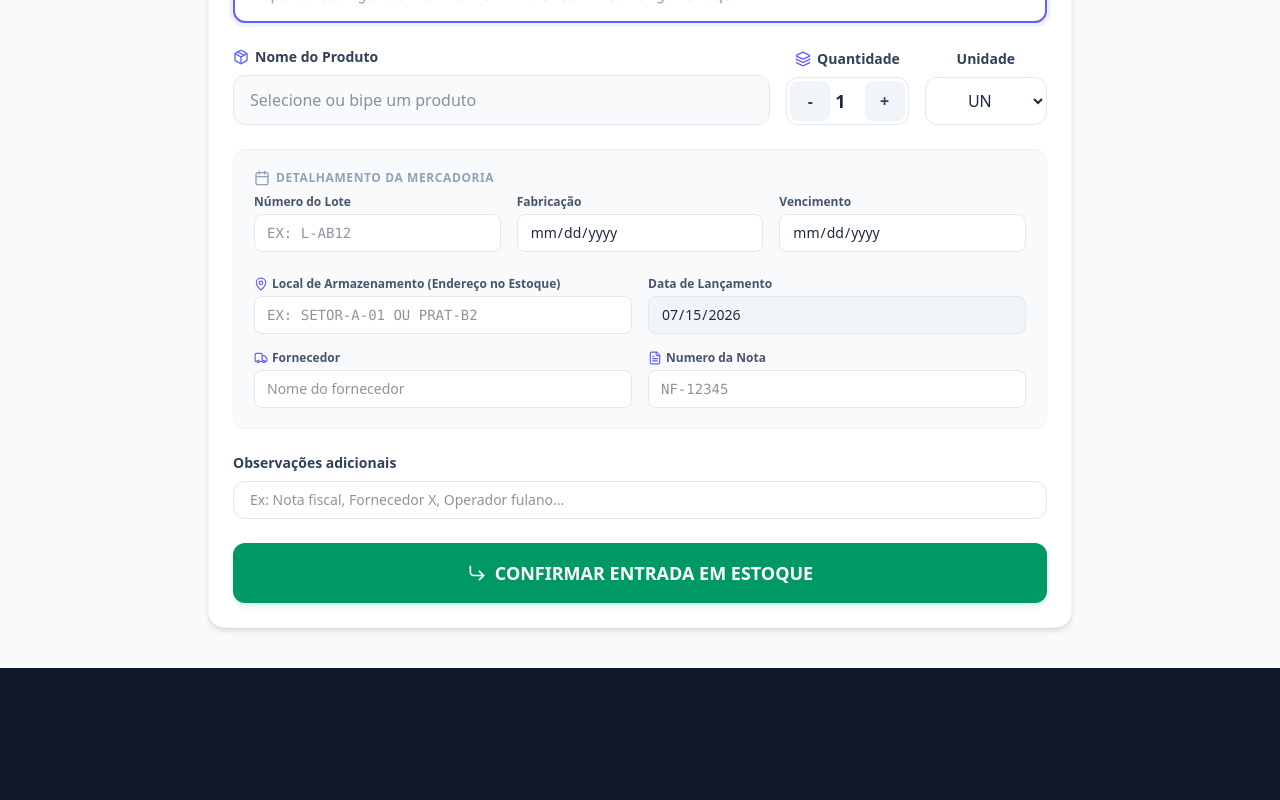
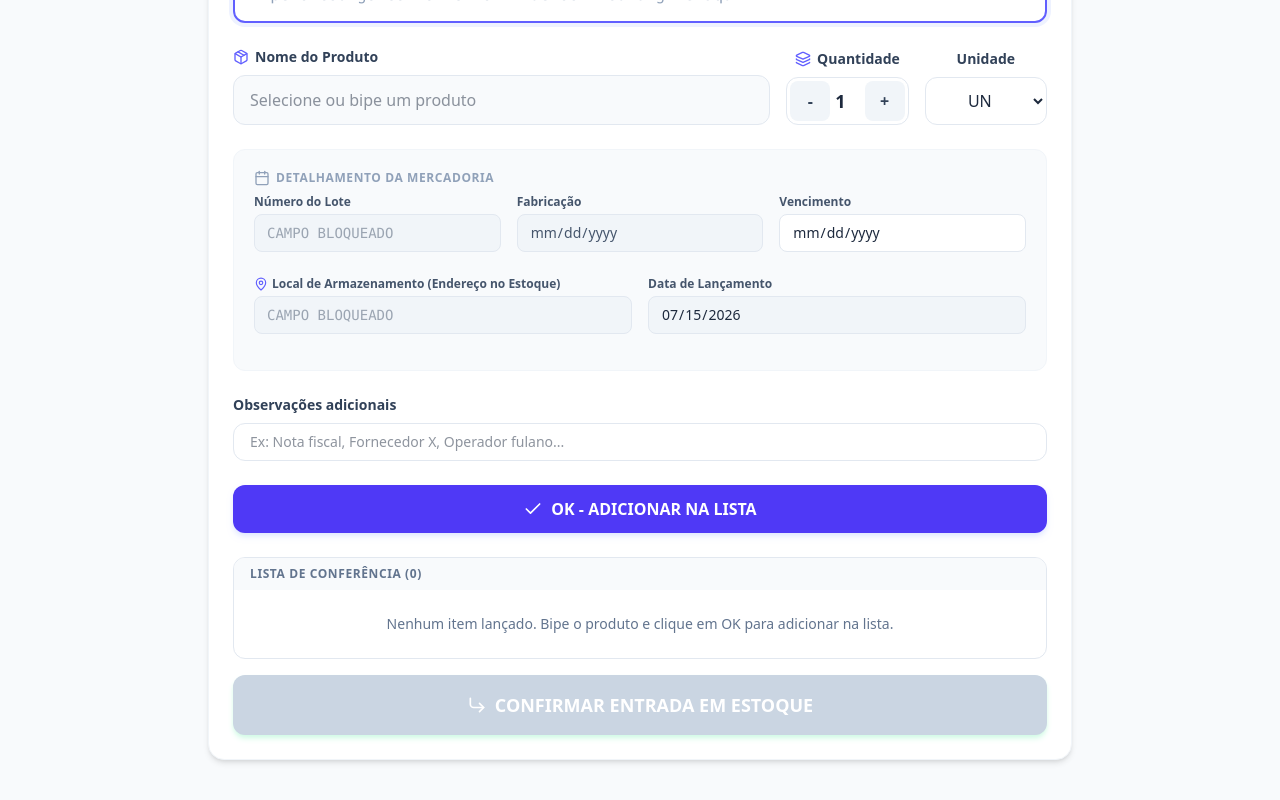
Before and after one commit to Elizeuamaral/c4-gestao-modulo-conferencia, a React (Vite) app: page / in a window 1280 px wide. Shown: the part 321-1121 px from the top of the page. Before the commit the page ends 989 px from the top, so only its background shows below. Built offline with nearby package versions, Linux system fonts and the light colour scheme.

Commit message:
feat: queue workflow with final confirmation modal

```diff
--- a/src/components/MovementScreen.tsx
+++ b/src/components/MovementScreen.tsx
@@ -18,9 +18,12 @@ import {
   Plus,
   Layers,
   Truck,
-  FileText
+  FileText,
+  Check,
+  Trash2
 } from 'lucide-react';
 import { STOCK_LOCATIONS } from '../data/mockProducts';
+import { STOCK_TEMPLATE_HEADERS } from '../utils/stockTemplate';
 
 interface MovementScreenProps {
   products: Product[];
@@ -31,6 +34,10 @@ interface MovementScreenProps {
   scannedCode: string;
   setScannedCode: (code: string) => void;
 }
+
+type PendingMovementEntry = Omit<Movement, 'id' | 'timestamp' | 'supplier' | 'invoiceNumber'> & {
+  queueId: string;
+};
 
 export default function MovementScreen({
   products,
@@ -55,6 +62,14 @@ export default function MovementScreen({
     const targetStart = new Date(year, month - 1, day).getTime();
     return Math.round((targetStart - todayStart) / (1000 * 3600 * 24));
   };
+  const formatDisplayDate = (dateValue?: string) => {
+    if (!dateValue) return '-';
+    const [year, month, day] = dateValue.split('-');
+    if (year && month && day) {
+      return `${day}/${month}/${year}`;
+    }
+    return dateValue;
+  };
   const [searchQuery, setSearchQuery] = useState('');
   const [selectedProduct, setSelectedProduct] = useState<Product | null>(null);
 
@@ -77,6 +92,8 @@ export default function MovementScreen({
   const [keepFocus, setKeepFocus] = useState(true);
   const [successMessage, setSuccessMessage] = useState<string | null>(null);
   const [errorMessage, setErrorMessage] = useState<string | null>(null);
+  const [showEntryConfirmationModal, setShowEntryConfirmationModal] = useState(false);
+  const [pendingEntries, setPendingEntries] = useState<PendingMovementEntry[]>([]);
 
   const barcodeInputRef = useRef<HTMLInputElement>(null);
   const lastInputTimeRef = useRef(0);
@@ -128,10 +145,9 @@ export default function MovementScreen({
         setManufacturingDate('');
         setUnit('UN');
         setAddress('');
-        setSupplier('');
-        setInvoiceNumber('');
         setReceivedDate(getTodayIsoDate());
         setNotes('');
+        setShowEntryConfirmationModal(false);
       }
       playSuccessBeep();
       setErrorMessage(null);
@@ -147,6 +163,7 @@ export default function MovementScreen({
       setUnit('UN');
       setAddress('');
       setQuantity(1);
+      setShowEntryConfirmationModal(false);
       playErrorBuzzer();
       setErrorMessage(`Código "${code}" não cadastrado. Digite o nome para cadastrar.`);
     }
@@ -222,7 +239,7 @@ export default function MovementScreen({
     }
   };
 
-  const handleClearForm = () => {
+  const resetCurrentEntryFields = () => {
     setSearchQuery('');
     setSelectedProduct(null);
     setProductName('');
@@ -232,23 +249,30 @@ export default function MovementScreen({
     setExpirationDate('');
     setUnit('UN');
     setAddress('');
-    setSupplier('');
-    setInvoiceNumber('');
     setReceivedDate(getTodayIsoDate());
     setNotes('');
     setIsNewProduct(false);
+    setShowProductSuggestions(false);
+    if (barcodeInputRef.current) barcodeInputRef.current.focus();
+  };
+
+  const handleClearForm = () => {
+    resetCurrentEntryFields();
+    setSupplier('');
+    setInvoiceNumber('');
     setErrorMessage(null);
     setSuccessMessage(null);
     setShowProductSuggestions(false);
+    setShowEntryConfirmationModal(false);
+    setPendingEntries([]);
     scannerTypingRef.current = false;
     if (suggestionTimeoutRef.current) {
       window.clearTimeout(suggestionTimeoutRef.current);
       suggestionTimeoutRef.current = null;
     }
-    if (barcodeInputRef.current) barcodeInputRef.current.focus();
   };
 
-  const handleSubmit = (e: React.FormEvent) => {
+  const handleAddToQueue = (e: React.FormEvent) => {
     e.preventDefault();
     setErrorMessage(null);
     setSuccessMessage(null);
@@ -278,18 +302,6 @@ export default function MovementScreen({
       return;
     }
 
-    if (!lot.trim()) {
-      setErrorMessage('O número de lote é obrigatório.');
-      playErrorBuzzer();
-      return;
-    }
-
-    if (!manufacturingDate) {
-      setErrorMessage('A data de fabricação é obrigatória.');
-      playErrorBuzzer();
-      return;
-    }
-
     if (!expirationDate) {
       setErrorMessage('A data de vencimento é obrigatória.');
       playErrorBuzzer();
@@ -298,30 +310,6 @@ export default function MovementScreen({
 
     if (!receivedDate) {
       setErrorMessage('A data de recebimento é obrigatória.');
-      playErrorBuzzer();
-      return;
-    }
-
-    if (!address.trim()) {
-      setErrorMessage('O endereço de estoque (localização) é obrigatório.');
-      playErrorBuzzer();
-      return;
-    }
-
-    if (!supplier.trim()) {
-      setErrorMessage('O fornecedor é obrigatório.');
-      playErrorBuzzer();
-      return;
-    }
-
-    if (!invoiceNumber.trim()) {
-      setErrorMessage('O número da nota é obrigatório.');
-      playErrorBuzzer();
-      return;
-    }
-
-    if (!notes.trim()) {
-      setErrorMessage('As observações são obrigatórias.');
       playErrorBuzzer();
       return;
     }
@@ -337,45 +325,88 @@ export default function MovementScreen({
       setIsNewProduct(false);
     }
 
-    // Save movement
-    onAddMovement({
+    setPendingEntries((prev) => [{
+      queueId: `queue-${Date.now()}-${prev.length + 1}`,
       productCode: code,
       productName: productName.trim(),
       type,
       quantity,
       unit,
       lot: lot.trim().toUpperCase(),
-      manufacturingDate,
+      manufacturingDate: manufacturingDate || undefined,
       expirationDate,
       address: address.trim().toUpperCase(),
+      receivedDate,
+      notes: notes.trim() || undefined,
+    }, ...prev]);
+
+    playSuccessBeep();
+    setSuccessMessage(`Item "${productName.trim()}" adicionado na lista de conferência.`);
+    resetCurrentEntryFields();
+  };
+
+  const handleOpenEntryConfirmation = () => {
+    setErrorMessage(null);
+    setSuccessMessage(null);
+    if (pendingEntries.length === 0) {
+      setErrorMessage('Adicione ao menos um item na lista antes de confirmar a entrada.');
+      playErrorBuzzer();
+      return;
+    }
+    setShowEntryConfirmationModal(true);
+  };
+
+  const handleConfirmBatchEntry = (e: React.FormEvent) => {
+    e.preventDefault();
+    setErrorMessage(null);
+    setSuccessMessage(null);
+
+    if (!supplier.trim()) {
+      setErrorMessage('O fornecedor é obrigatório.');
+      playErrorBuzzer();
+      return;
+    }
+
+    if (!invoiceNumber.trim()) {
+      setErrorMessage('O número da nota é obrigatório.');
+      playErrorBuzzer();
+      return;
+    }
+
+    for (const entry of pendingEntries) {
+      onAddMovement({
+        productCode: entry.productCode,
+        productName: entry.productName,
+        type: entry.type,
+        quantity: entry.quantity,
+        unit: entry.unit,
+        lot: entry.lot,
+        manufacturingDate: entry.manufacturingDate,
+        expirationDate: entry.expirationDate,
+        address: entry.address,
         supplier: supplier.trim(),
         invoiceNumber: invoiceNumber.trim().toUpperCase(),
-      receivedDate,
-      notes: notes.trim(),
+        receivedDate: entry.receivedDate,
+        notes: entry.notes,
       });
+    }
 
-    playSuccessBeep();
-    setSuccessMessage(`Sucesso! Entrada registrada de ${quantity} un de "${productName.trim()}".`);
-
-    // Clear form except searchable code to facilitate consecutive bips of other items
-    setSearchQuery('');
-    setSelectedProduct(null);
-    setProductName('');
-    setQuantity(1);
-    setUnit('UN');
-    setLot('');
-    setManufacturingDate('');
-    setExpirationDate('');
-    setAddress('');
+    const totalItems = pendingEntries.length;
+    setPendingEntries([]);
     setSupplier('');
     setInvoiceNumber('');
-    setReceivedDate(getTodayIsoDate());
-    setNotes('');
+    setShowEntryConfirmationModal(false);
+    setSuccessMessage(`Sucesso! ${totalItems} item(ns) foram registrados no estoque.`);
+    playSuccessBeep();
 
     // Flash success message auto-hide
     setTimeout(() => {
       setSuccessMessage(null);
     }, 4000);
+  };
+
+  const handleRemoveQueuedItem = (queueId: string) => {
+    setPendingEntries((prev) => prev.filter((entry) => entry.queueId !== queueId));
   };
 
   // Filter products for dropdown suggestion
@@ -385,6 +416,45 @@ export default function MovementScreen({
         p.code.includes(searchQuery)
       ).slice(0, 5)
     : [];
+
+  const getQueueColumnValue = (entry: PendingMovementEntry, header: (typeof STOCK_TEMPLATE_HEADERS)[number]) => {
+    switch (header) {
+      case 'Codigo de barra':
+        return entry.productCode;
+      case 'Descricao':
+        return entry.productName;
+      case 'Lote':
+        return entry.lot || '-';
+      case 'Fabricacao':
+        return formatDisplayDate(entry.manufacturingDate);
+      case 'Vencimento':
+        return formatDisplayDate(entry.expirationDate);
+      case 'Endereco':
+        return entry.address || '-';
+      case 'Quantidade':
+        return entry.quantity;
+      case 'Un. Medida':
+        return entry.unit;
+      default:
+        return '-';
+    }
+  };
+
+  const getQueueCellClass = (header: (typeof STOCK_TEMPLATE_HEADERS)[number]) => {
+    if (header === 'Codigo de barra' || header === 'Lote' || header === 'Endereco') {
+      return 'font-mono text-slate-600';
+    }
+    if (header === 'Quantidade') {
+      return 'text-right font-semibold text-slate-800';
+    }
+    if (header === 'Descricao') {
+      return 'text-slate-700';
+    }
+    if (header === 'Un. Medida') {
+      return 'font-semibold text-slate-700';
+    }
+    return 'text-slate-600';
+  };
 
   return (
     <div className="max-w-4xl mx-auto p-4 font-sans">
@@ -418,7 +488,7 @@ export default function MovementScreen({
           </div>
         )}
 
-        <form onSubmit={handleSubmit} className="p-6 space-y-6">
+        <form onSubmit={handleAddToQueue} className="p-6 space-y-6">
           {/* STEP 1: Search / Bip Barcode */}
           <div className="space-y-2 relative">
             <label className="block text-sm font-semibold text-slate-700 flex justify-between items-center">
@@ -514,7 +584,7 @@ export default function MovementScreen({
               />
               {isNewProduct && (
                 <span className="text-xs text-amber-600 font-semibold flex items-center gap-1 animate-pulse">
-                  <Plus className="h-3 w-3" /> Novo produto será cadastrado automaticamente ao salvar.
+                  <Plus className="h-3 w-3" /> Novo produto será cadastrado automaticamente ao adicionar na lista.
                 </span>
               )}
             </div>
@@ -581,8 +651,9 @@ export default function MovementScreen({
                   type="text"
                   value={lot}
                   onChange={(e) => setLot(e.target.value.toUpperCase())}
-                  placeholder="EX: L-AB12"
-                  className="w-full px-3 py-2 text-sm rounded-lg border border-slate-200 focus:outline-none focus:border-indigo-500 font-mono text-slate-800 uppercase bg-white"
+                  placeholder="Campo bloqueado"
+                  disabled
+                  className="w-full px-3 py-2 text-sm rounded-lg border border-slate-200 font-mono text-slate-600 uppercase bg-slate-100 cursor-not-allowed"
                   id="lot-input"
                 />
               </div>
@@ -594,7 +665,8 @@ export default function MovementScreen({
                   type="date"
                   value={manufacturingDate}
                   onChange={(e) => setManufacturingDate(e.target.value)}
-                  className="w-full px-3 py-2 text-sm rounded-lg border border-slate-200 focus:outline-none focus:border-indigo-500 font-sans text-slate-800 bg-white"
+                  disabled
+                  className="w-full px-3 py-2 text-sm rounded-lg border border-slate-200 font-sans text-slate-600 bg-slate-100 cursor-not-allowed"
                   id="mfg-date-input"
                 />
               </div>
@@ -633,8 +705,9 @@ export default function MovementScreen({
                   type="text"
                   value={address}
                   onChange={(e) => setAddress(e.target.value.toUpperCase())}
-                  placeholder="EX: SETOR-A-01 ou PRAT-B2"
-                  className="w-full px-3 py-2 text-sm rounded-lg border border-slate-200 focus:outline-none focus:border-indigo-500 font-mono text-slate-800 uppercase bg-white"
+                  placeholder="Campo bloqueado"
+                  disabled
+                  className="w-full px-3 py-2 text-sm rounded-lg border border-slate-200 font-mono text-slate-600 uppercase bg-slate-100 cursor-not-allowed"
                   id="address-input"
                   list="stock-location-options"
                 />
@@ -658,7 +731,101 @@ export default function MovementScreen({
               ))}
             </datalist>
 
-            <div className="grid grid-cols-1 sm:grid-cols-2 gap-4">
+          </div>
+
+          {/* Notes */}
+          <div className="space-y-2">
+            <label className="block text-sm font-semibold text-slate-700">Observações adicionais</label>
+            <input
+              type="text"
+              value={notes}
+              onChange={(e) => setNotes(e.target.value)}
+              placeholder="Ex: Nota fiscal, Fornecedor X, Operador fulano..."
+              className="w-full px-4 py-2 text-sm rounded-xl border border-slate-200 focus:outline-none focus:border-indigo-500 text-slate-800 bg-white"
+              id="notes-input"
+            />
+          </div>
+
+          <button
+            type="submit"
+            className="w-full py-3 rounded-xl text-white font-bold text-base transition-all duration-200 shadow-md flex items-center justify-center gap-2 active:scale-95 cursor-pointer bg-indigo-600 hover:bg-indigo-500 shadow-indigo-100"
+            id="btn-adicionar-lista-conferencia"
+          >
+            <Check className="h-5 w-5" />
+            OK - ADICIONAR NA LISTA
+          </button>
+        </form>
+
+        <div className="px-6 pb-6 space-y-4">
+          <div className="rounded-xl border border-slate-200 overflow-hidden">
+            <div className="bg-slate-50 px-4 py-2 text-xs font-bold text-slate-500 uppercase tracking-wider">
+              Lista de conferência ({pendingEntries.length})
+            </div>
+            {pendingEntries.length === 0 ? (
+              <div className="px-4 py-6 text-sm text-slate-500 text-center">
+                Nenhum item lançado. Bipe o produto e clique em OK para adicionar na lista.
+              </div>
+            ) : (
+              <div className="overflow-x-auto">
+                <table className="w-full text-xs">
+                  <thead className="bg-white border-b border-slate-200 text-slate-500">
+                    <tr>
+                      {STOCK_TEMPLATE_HEADERS.map((header) => (
+                        <th
+                          key={header}
+                          className={`px-3 py-2 font-semibold ${header === 'Quantidade' ? 'text-right' : 'text-left'}`}
+                        >
+                          {header}
+                        </th>
+                      ))}
+                      <th className="px-3 py-2 text-center font-semibold">Ação</th>
+                    </tr>
+                  </thead>
+                  <tbody className="divide-y divide-slate-100">
+                    {pendingEntries.map((entry) => (
+                      <tr key={entry.queueId} className="hover:bg-slate-50">
+                        {STOCK_TEMPLATE_HEADERS.map((header) => (
+                          <td key={`${entry.queueId}-${header}`} className={`px-3 py-2 ${getQueueCellClass(header)}`}>
+                            {getQueueColumnValue(entry, header)}
+                          </td>
+                        ))}
+                        <td className="px-3 py-2 text-center">
+                          <button
+                            type="button"
+                            onClick={() => handleRemoveQueuedItem(entry.queueId)}
+                            className="inline-flex items-center justify-center rounded-md p-1.5 text-rose-600 hover:bg-rose-50"
+                            title="Remover item da lista"
+                          >
+                            <Trash2 className="h-4 w-4" />
+                          </button>
+                        </td>
+                      </tr>
+                    ))}
+                  </tbody>
+                </table>
+              </div>
+            )}
+          </div>
+
+          <button
+            type="button"
+            onClick={handleOpenEntryConfirmation}
+            className="w-full py-4 rounded-xl text-white font-bold text-lg transition-all duration-200 shadow-md flex items-center justify-center gap-2 active:scale-95 cursor-pointer bg-emerald-600 hover:bg-emerald-500 shadow-emerald-100 disabled:bg-slate-300 disabled:cursor-not-allowed"
+            id="btn-salvar-movimentacao"
+            disabled={pendingEntries.length === 0}
+          >
+            <CornerDownRight className="h-5 w-5" />
+            CONFIRMAR ENTRADA EM ESTOQUE
+          </button>
+        </div>
+      </div>
+
+      {showEntryConfirmationModal && (
+        <div className="fixed inset-0 z-50 flex items-center justify-center bg-slate-900/40 p-4">
+          <div className="w-full max-w-md rounded-2xl bg-white p-5 shadow-2xl border border-slate-200">
+            <h3 className="text-base font-bold text-slate-800 mb-4">Confirmar entrada em estoque</h3>
+            <p className="text-xs text-slate-500 mb-4">Serão registrados {pendingEntries.length} item(ns) da lista de conferência.</p>
+            <form onSubmit={handleConfirmBatchEntry} className="space-y-4">
               <div className="space-y-1">
                 <label className="block text-xs font-semibold text-slate-600 flex items-center gap-1">
                   <Truck className="h-3.5 w-3.5 text-indigo-500" />
@@ -688,33 +855,26 @@ export default function MovementScreen({
                   id="invoice-number-input"
                 />
               </div>
-            </div>
-          </div>
 
-          {/* Notes */}
-          <div className="space-y-2">
-            <label className="block text-sm font-semibold text-slate-700">Observações adicionais</label>
-            <input
-              type="text"
-              value={notes}
-              onChange={(e) => setNotes(e.target.value)}
-              placeholder="Ex: Nota fiscal, Fornecedor X, Operador fulano..."
-              className="w-full px-4 py-2 text-sm rounded-xl border border-slate-200 focus:outline-none focus:border-indigo-500 text-slate-800 bg-white"
-              id="notes-input"
-            />
-          </div>
-
-          {/* Save Button */}
+              <div className="flex justify-end gap-2 pt-1">
+                <button
+                  type="button"
+                  onClick={() => setShowEntryConfirmationModal(false)}
+                  className="px-4 py-2 rounded-lg text-sm font-semibold text-slate-700 bg-slate-100 hover:bg-slate-200 transition-colors"
+                >
+                  Cancelar
+                </button>
                 <button
                   type="submit"
-            className="w-full py-4 rounded-xl text-white font-bold text-lg transition-all duration-200 shadow-md flex items-center justify-center gap-2 active:scale-95 cursor-pointer bg-emerald-600 hover:bg-emerald-500 shadow-emerald-100"
-            id="btn-salvar-movimentacao"
+                  className="px-4 py-2 rounded-lg text-sm font-semibold text-white bg-emerald-600 hover:bg-emerald-500 transition-colors"
                 >
-            <CornerDownRight className="h-5 w-5" />
-            CONFIRMAR ENTRADA EM ESTOQUE
+                  OK
                 </button>
+              </div>
             </form>
           </div>
         </div>
+      )}
+    </div>
   );
 }
```
Lines whose indentation alone changed are shown as unchanged.
